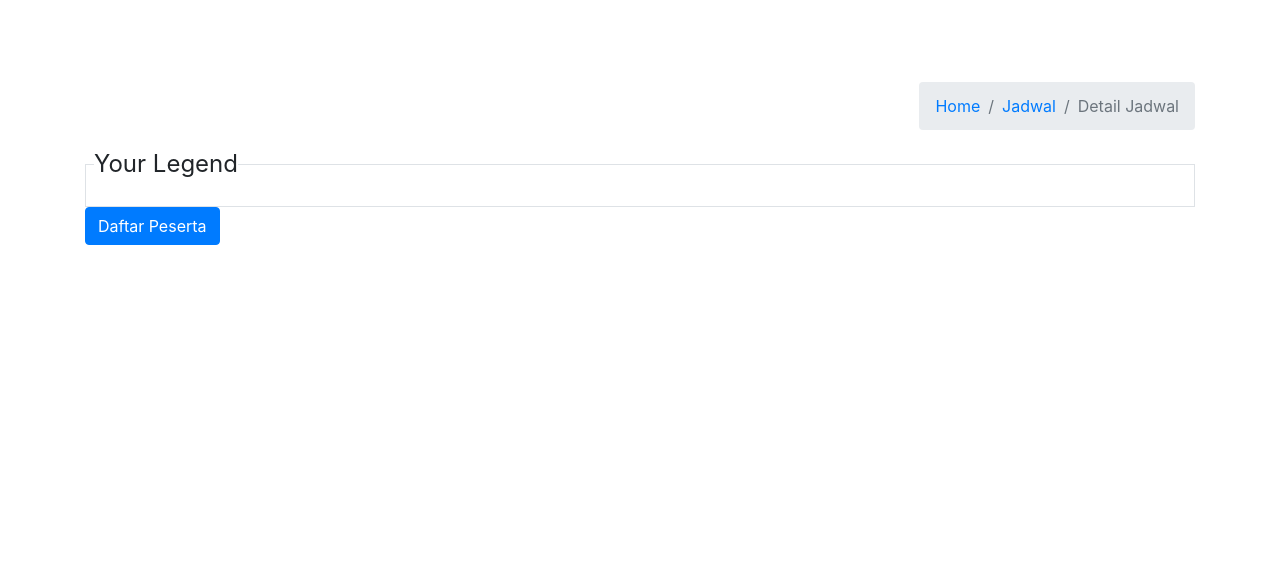
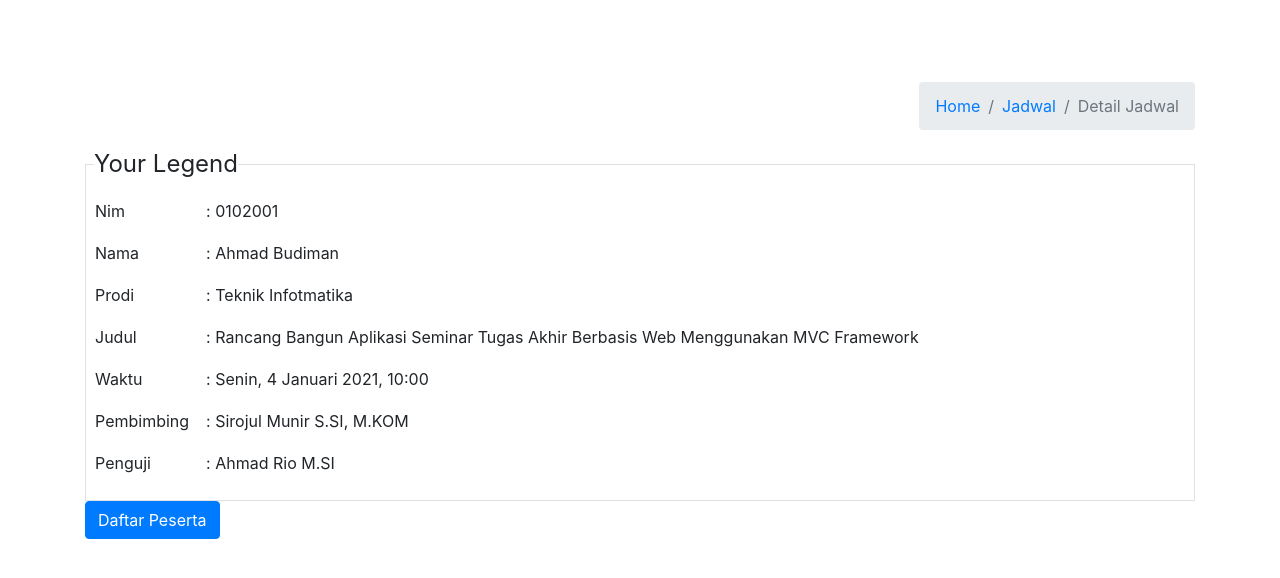
Before and after one commit to Salim1832/Sista.github.io, a plain HTML site: page detail 2.html in a window 1280 px wide. Shown: the part 180-758 px from the top of the page. Drawn offline with nearby package versions, Linux system fonts and the light colour scheme.

Commit message:
initial commit

```diff
--- a/detail 2.html
+++ b/detail 2.html
@@ -53,11 +53,42 @@
         </nav>
     </div>
 
-    <div class="container">
-        <fieldset class="border p-2">
-            <legend  class="w-auto">Your Legend</legend>
-        </fieldset>
-    </div>
+    <div class="container ">
+      <fieldset class="border p-2">
+          <legend  class="w-auto">Your Legend</legend>
+          <table>
+            <tr>
+              <td class=""><p>Nim</p></td>
+              <td><p class="col">: 0102001</p></td>
+            </tr>
+            <tr>
+              <td><p>Nama</p></td>
+              <td><p class="col">: Ahmad Budiman</p></td>
+            </tr>
+            <tr>
+              <td><p>Prodi</p></td>
+              <td><p class="col">: Teknik Infotmatika</p></td>
+            </tr>
+            <tr>
+              <td><p>Judul</p></td>
+              <td ><p class="col">: Rancang Bangun Aplikasi Seminar Tugas Akhir Berbasis Web Menggunakan MVC Framework</p>
+              </td>
+            </tr>
+            <tr>
+              <td><p>Waktu</p></td>
+              <td><p class="col">: Senin, 4 Januari 2021, 10:00</p></td>
+            </tr>
+            <tr>
+              <td><p>Pembimbing</p></td>
+              <td><p class="col">: Sirojul Munir S.SI, M.KOM</p></td>
+            </tr>
+            <tr>
+              <td><p>Penguji</p></td>
+              <td><p class="col">: Ahmad Rio M.SI</p></td>
+            </tr>
+          </table>
+      </fieldset>
+  </div>
 
     <!--Button-->
     <div class="container">
```
Also changed, not shown: detail 1.html (+32 -1 lines), detail 3.html (+36 -7 lines), form.html (+1 -1 lines), halaman admin.html (+5 -3 lines), login.html (+1 -1 lines), tambah.html (+2 -2 lines).
